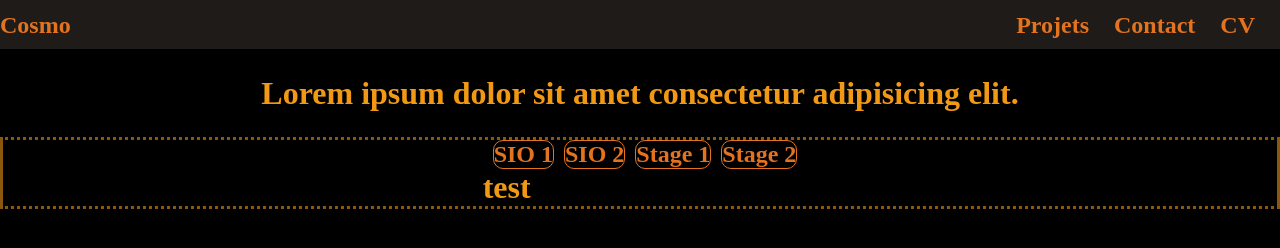
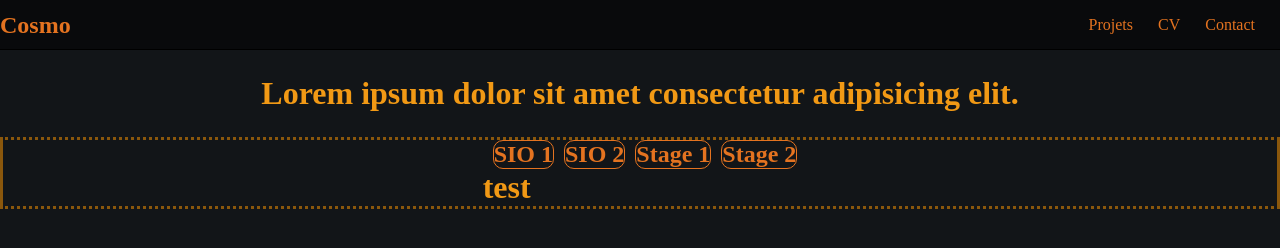
Before and after one commit to DrCosmo/Portfolio, a plain HTML site: page index.html in a window 1280 px wide. Drawn offline with Linux system fonts and the light colour scheme.

Commit message:
update color

```diff
--- a/index.css
+++ b/index.css
@@ -1,24 +1,35 @@
+*{
+    margin: 0;
+    padding: 0;
+}
+
 body{
-    margin: 0;
-    background-color: black;
+    background-color: rgba(18,21,24,1);
 }
+
 h2{
-    margin: 0;
     color: rgba(228, 115, 32, 1);
 }
+
 h1{
-    margin: 0;
     color: rgba(241, 153, 21, 1);
+}
+
+a{
+    color: rgba(228, 115, 32, 1);
 }
 
 span{
     min-height: 50px;
 }
 
+button{
+    background-color: #156df1;
+}
 
 
 .topbar{
-    background-color: rgba(32, 29, 27, 0.95);
+    background-color: rgba(9, 10, 12, 0.95);
     height: 50px;
     border-bottom: 1px solid rgba(0, 0, 0, 1);
     display: grid;
@@ -34,11 +45,17 @@ span{
     justify-content: flex-end;
     margin-right: 25px;
 }
+
+.navSection a{
+    text-decoration: none;
+}
+
 .intro{
     display: flex;
     justify-content: center;
     margin-bottom: 25px;
 }
+
 .projets{
     border-style: dotted solid;
     border-color: rgb(138, 87, 12);
@@ -49,6 +66,7 @@ span{
 .projets .tags{
     display: flex;
 }
+
 .projets .tags *{
     margin-left: 10px;
     border: solid 1px;
--- a/index.html
+++ b/index.html
@@ -11,9 +11,9 @@
         <h2>Cosmo</h2>
         <span></span>
         <div class="navSection">
-            <h2>Projets</h2>
-            <h2>Contact</h2>
-            <h2>CV</h2>
+            <a href="#project">Projets</a>
+            <a href="#CV">CV</a>
+            <a href="#Contact">Contact</a>
         </div>
     </div>
     <div class="intro">
```
